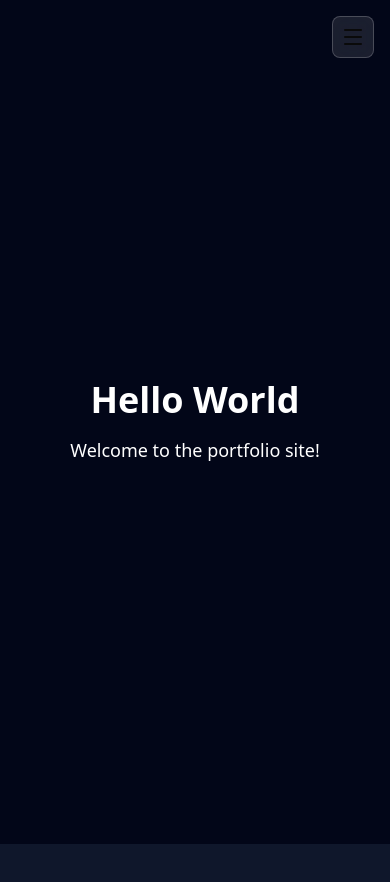
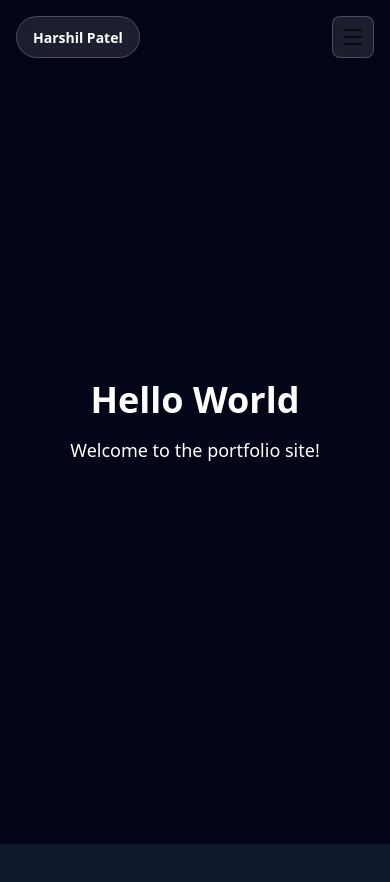
Before and after one commit to Itsmehp/upgraded-portfolio, a Next.js app: page / in a window 390 px wide. Shown: the top 882 px of the page. Built offline with nearby package versions, Linux system fonts and the light colour scheme.

Commit message:
Add mobile name display on left side, positioned behind the menu when open

```diff
--- a/components/Nav.tsx
+++ b/components/Nav.tsx
@@ -178,6 +178,11 @@ export default function Nav() {
         </div>
       </nav>
 
+      {/* Mobile Name */}
+      <div className="fixed top-4 left-4 z-30 md:hidden px-4 py-2 bg-white/10 backdrop-blur-md border border-white/20 rounded-full shadow-lg">
+        <span className="text-white font-bold text-sm">Harshil Patel</span>
+      </div>
+
       {/* Mobile Nav Button */}
       <button
         onClick={toggleMenu}
```
